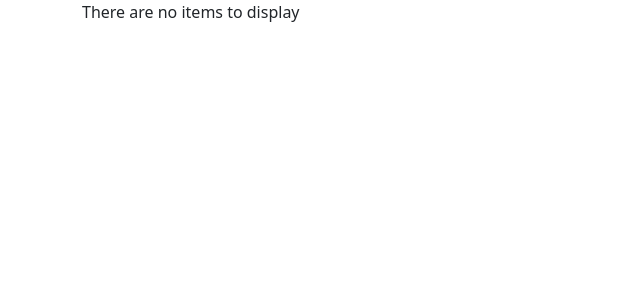
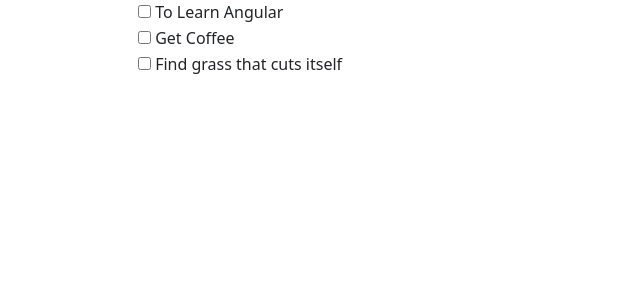
Before and after one commit to mikever/wishlist, an Angular app: page / in a window 1280 px wide. Shown: the top 300 px of the page, without its empty margins (0-640 px from the left). Built offline with nearby package versions, Linux system fonts and the light colour scheme.

Commit message:
Refactors structural directives

```diff
--- a/src/app/app.component.html
+++ b/src/app/app.component.html
@@ -1,10 +1,8 @@
 <div class="container">
 
-  <div *ngIf="items.length === 0; then noItems else showItems"></div>
-
-  <ng-template #noItems>
+  <div *ngIf="items.length === 0; else showItems">
     There are no items to display
-  </ng-template>
+  </div>
 
   <ng-template #showItems>
     <ul class="wish-list">
--- a/src/app/app.component.ts
+++ b/src/app/app.component.ts
@@ -8,9 +8,9 @@
 })
 export class AppComponent {
   items: WishItem[] = [
-    // new WishItem('To Learn Angular'),
-    // new WishItem('Get Coffee', true),
-    // new WishItem('Find grass that cuts itself'),
+    new WishItem('To Learn Angular'),
+    new WishItem('Get Coffee', true),
+    new WishItem('Find grass that cuts itself'),
   ]
   title = 'wishlist'
 }
```
